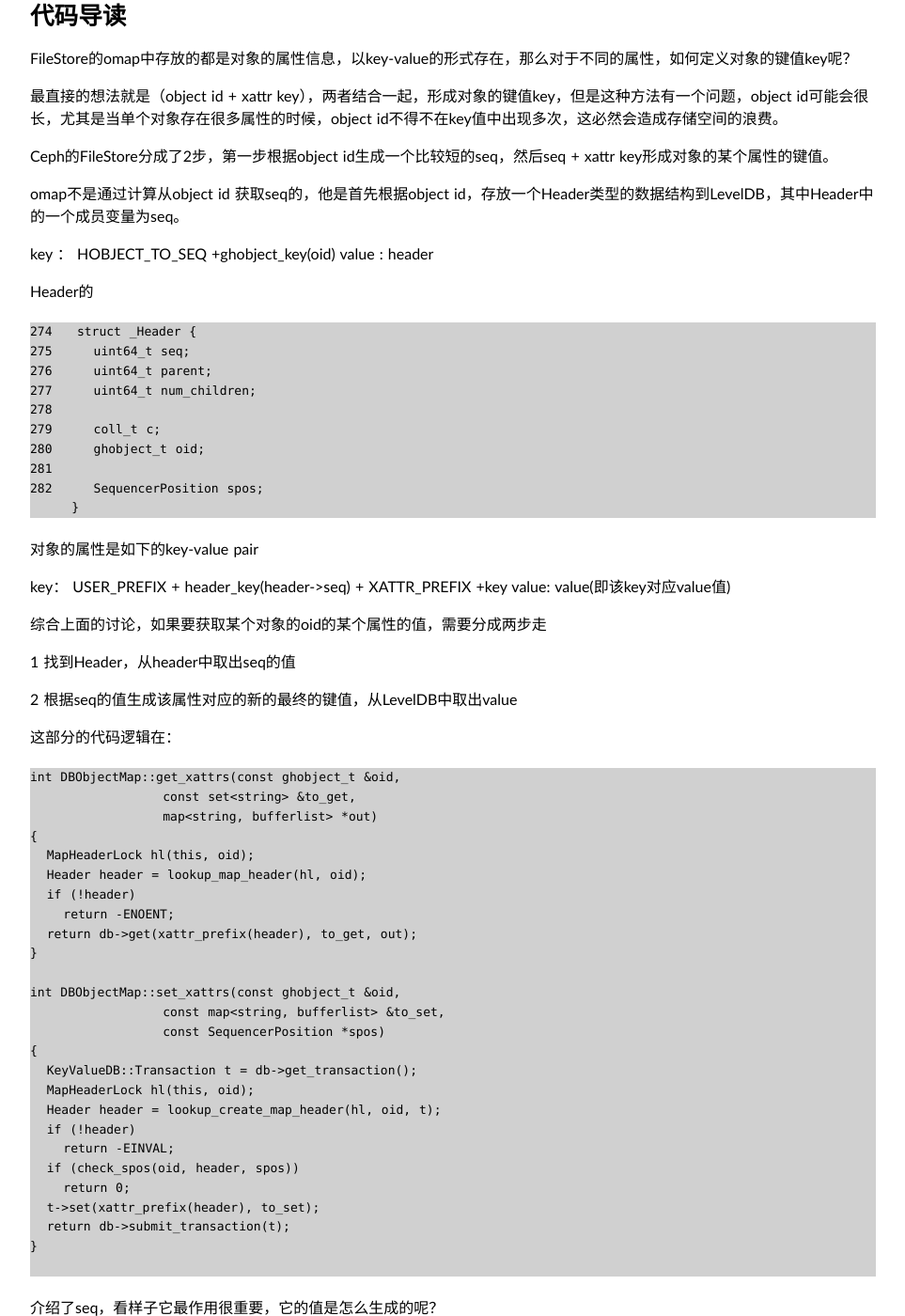
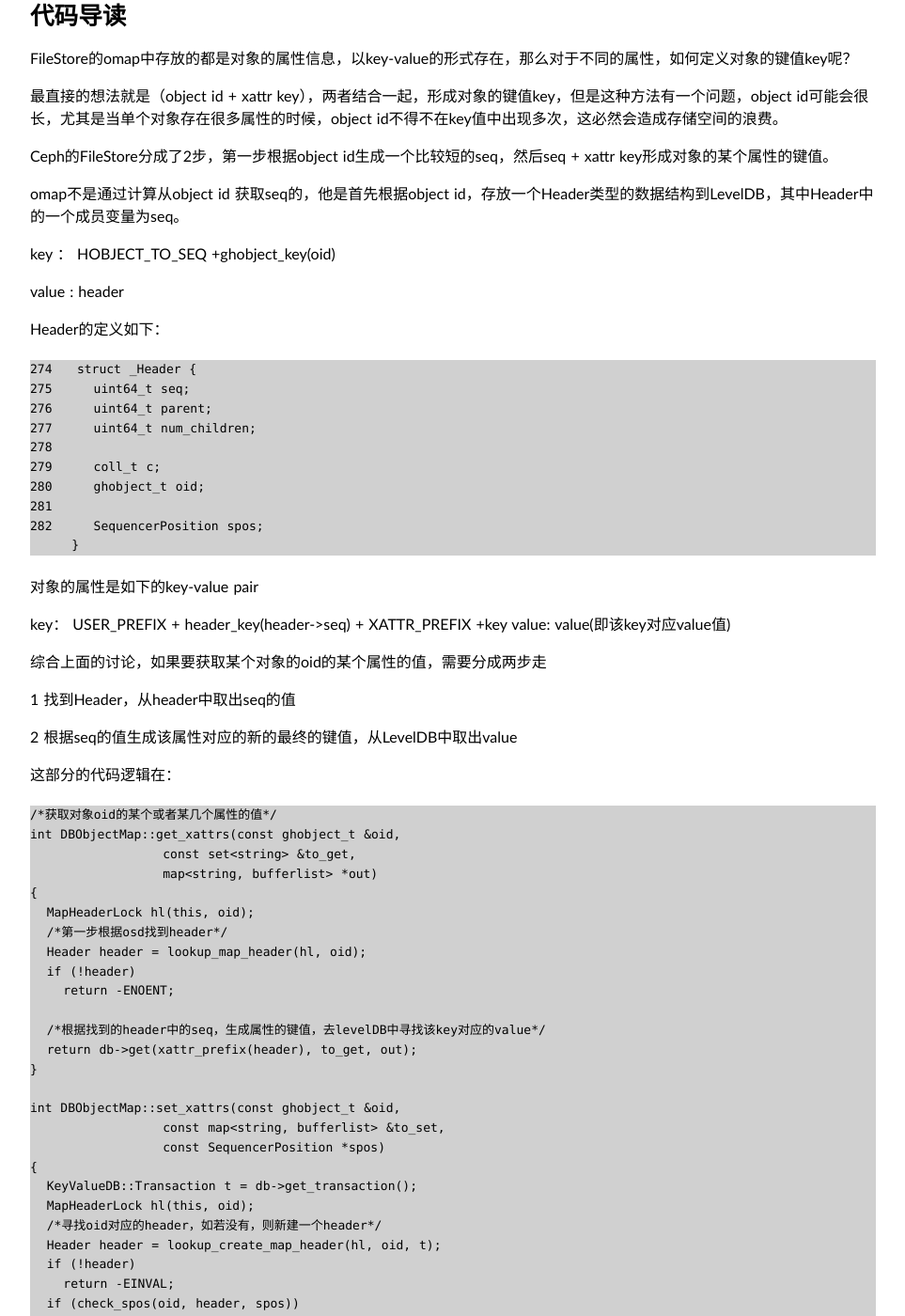
Before and after one commit to Bean-Li/Bean-Li.github.io, a Jekyll site: the page built from _posts/2017-01-18-ceph-omap.md, in a window 1280 px wide and 1400 px high, scrolled down 340 px. Shown: the whole window at 94% size, without its empty margins (158-1121 px from the left). Built offline with Jekyll 4.4.1, drawn with Linux system fonts in a browser that asks for light colours; some web fonts are replaced; some of the changed text lies outside the part shown.

Commit message:
fix omap

````diff
--- a/_posts/2017-01-18-ceph-omap.md
+++ b/_posts/2017-01-18-ceph-omap.md
@@ -22,9 +22,10 @@ Ceph的FileStore分成了2步，第一步根据object id生成一个比较短的
 omap不是通过计算从object id 获取seq的，他是首先根据object id，存放一个Header类型的数据结构到LevelDB，其中Header中的一个成员变量为seq。
 
 key ： HOBJECT_TO_SEQ +ghobject_key(oid)
+
 value : header
 
-Header的
+Header的定义如下：
 
 ```
 274   struct _Header {
@@ -38,6 +39,7 @@ Header的
 282     SequencerPosition spos;
      }
 ```
+
 对象的属性是如下的key-value pair
 
 key： USER_PREFIX + header_key(header->seq) + XATTR_PREFIX +key
@@ -52,14 +54,18 @@ value: value(即该key对应value值)
 这部分的代码逻辑在：
 
 ```
+/*获取对象oid的某个或者某几个属性的值*/
 int DBObjectMap::get_xattrs(const ghobject_t &oid,
                 const set<string> &to_get,
                 map<string, bufferlist> *out)
 {
   MapHeaderLock hl(this, oid);
+  /*第一步根据osd找到header*/
   Header header = lookup_map_header(hl, oid);
   if (!header)
     return -ENOENT;
+
+  /*根据找到的header中的seq，生成属性的键值，去levelDB中寻找该key对应的value*/
   return db->get(xattr_prefix(header), to_get, out);
 }
 
@@ -69,13 +75,29 @@ int DBObjectMap::set_xattrs(const ghobject_t &oid,
 {
   KeyValueDB::Transaction t = db->get_transaction();
   MapHeaderLock hl(this, oid);
+  /*寻找oid对应的header，如若没有，则新建一个header*/
   Header header = lookup_create_map_header(hl, oid, t);
   if (!header)
     return -EINVAL;
   if (check_spos(oid, header, spos))
     return 0;
+  /*根据header中的seq，得到真正的键值，然后设置一个或者多个属性*/
   t->set(xattr_prefix(header), to_set);
   return db->submit_transaction(t);
+}
+
+const string DBObjectMap::USER_PREFIX = "_USER_";
+const string DBObjectMap::XATTR_PREFIX = "_AXATTR_";
+string DBObjectMap::header_key(uint64_t seq)
+{
+  char buf[100];
+  snprintf(buf, sizeof(buf), "%.*" PRId64, (int)(2*sizeof(seq)), seq);
+  return string(buf);
+}
+
+string DBObjectMap::xattr_prefix(Header header)
+{
+  return USER_PREFIX + header_key(header->seq) + XATTR_PREFIX;
 }
 
 ```
````
